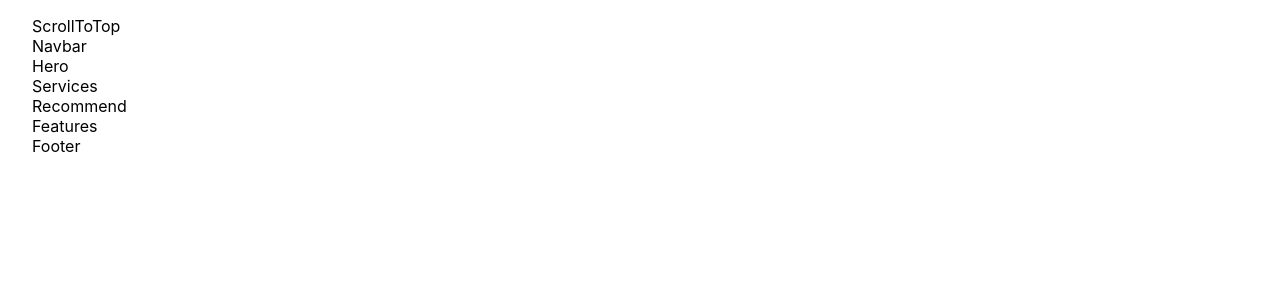
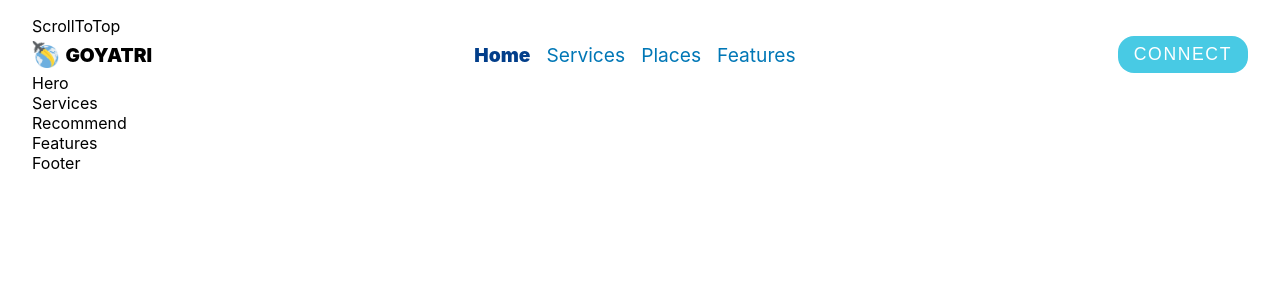
Before and after one commit to pranjal170700/goyatri, a React (Create React App) app: page / in a window 1280 px wide. Shown: the top 300 px of the page. Built offline with nearby package versions, Linux system fonts and the light colour scheme.

Commit message:
created navigation bar

```diff
--- a/src/components/Navbar.jsx
+++ b/src/components/Navbar.jsx
@@ -1,6 +1,92 @@
 import React from "react";
 import styled from "styled-components";
+import logo from "../assets/logo.png";
 
 export default function Navbar() {
-  return <div>Navbar</div>;
+  return (
+    <>
+      <Nav>
+        <div className="brand">
+          <div className="container">
+            <img src={logo} alt="" />
+            GoYatri
+          </div>
+          <div className="toggle"></div>
+        </div>
+        <ul>
+          <li>
+            <a href="#home">Home</a>
+          </li>
+          <li>
+            <a href="#services">Services</a>
+          </li>
+          <li>
+            <a href="#recommend">Places</a>
+          </li>
+          <li>
+            <a href="#features">Features</a>
+          </li>
+        </ul>
+        <button>Connect</button>
+      </Nav>
+    </>
+  );
 }
+
+const Nav = styled.nav`
+  display: flex;
+  justify-content: space-between;
+  align-items: center;
+  .brand {
+    .container {
+      cursor: pointer;
+      display: flex;
+      justify-content: center;
+      align-items: center;
+      gap: 0.4rem;
+      font-size: 1.2rem;
+      font-weight: 900;
+      text-transform: uppercase;
+    }
+    .toggle {
+      display: none;
+    }
+  }
+  ul {
+    display: flex;
+    list-style-type: none;
+    gap: 1rem;
+    li {
+      a {
+        text-decoration: none;
+        color: #0077b6;
+        font-size: 1.2rem;
+        transition: 0ms.1s ease-in-out;
+        &:hover {
+          color: #023e8a;
+        }
+      }
+      &:first-of-type {
+        a {
+          color: #023e8a;
+          font-weight: 900;
+        }
+      }
+    }
+  }
+  button {
+    padding: 0.5rem 1rem;
+    border-radius: 1rem;
+    cursor: pointer;
+    border: none;
+    color: white;
+    background-color: #48cae4;
+    text-transform: uppercase;
+    font-size: 1.1rem;
+    letter-spacing: 0.1rem;
+    transition: 0.3s ease-in-out;
+    &:hover {
+      background-color: #023e8a;
+    }
+  }
+`;
```
